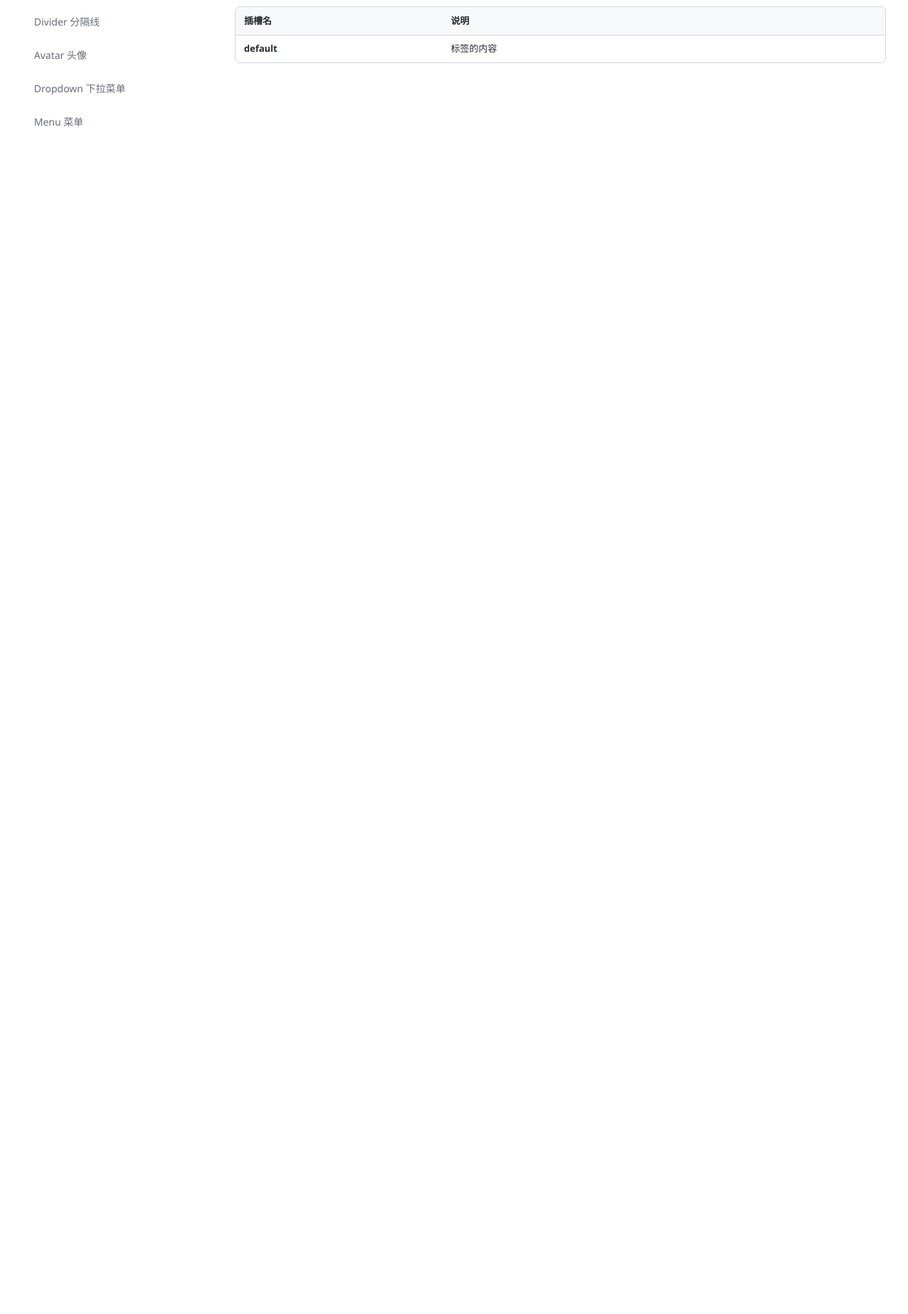
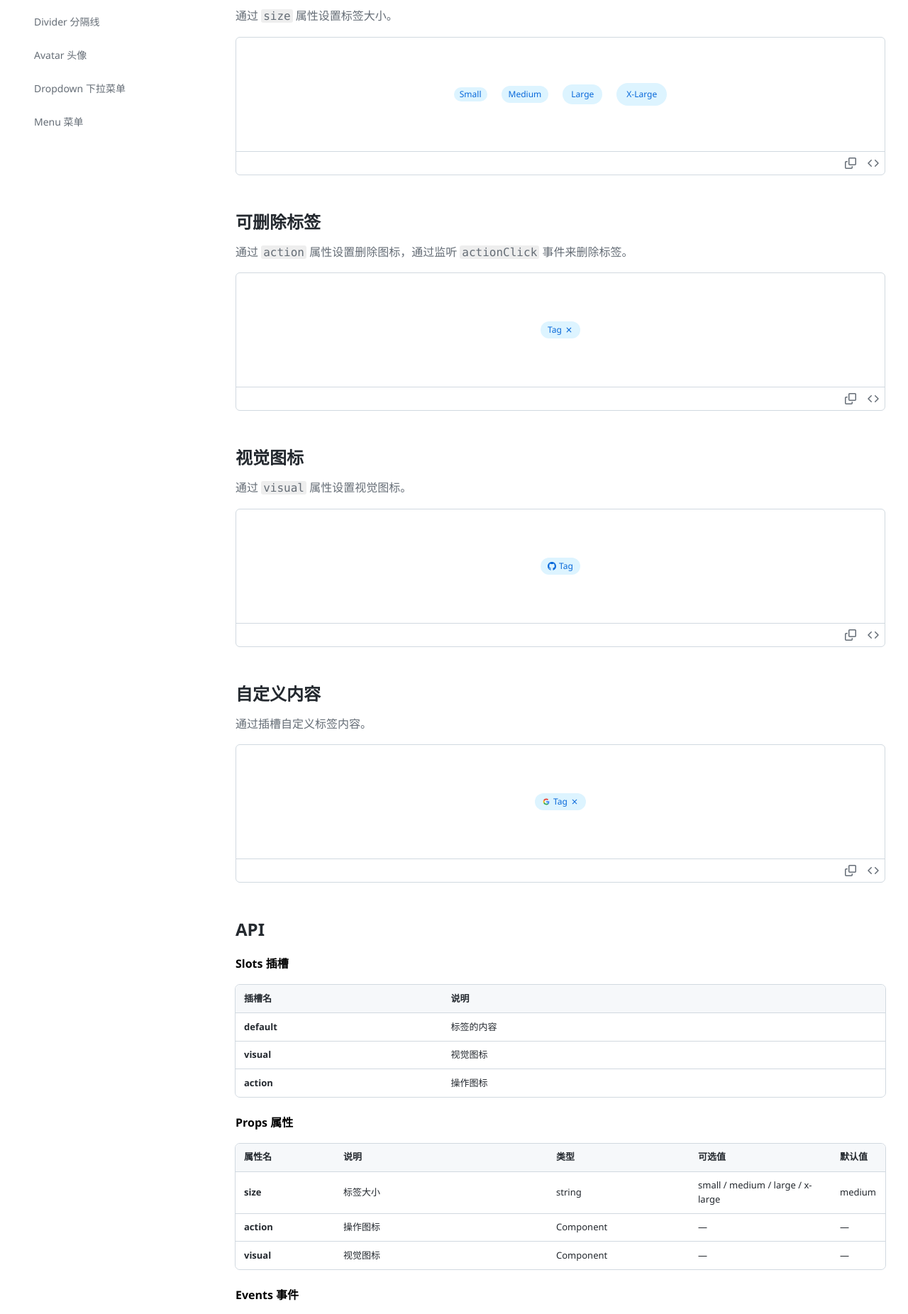
Before and after one commit to UnderHear-tools/UnderHear-Web, a Vue app in the folder UnderHear-frontend/: page /component/tag in a window 1280 px wide. Shown: the part 600-2452 px from the top of the page at 71% size. Before the commit the page ends 800 px from the top, so only its background shows below. Built offline with nearby package versions, Linux system fonts and the light colour scheme.

Commit message:
给zTag添加属性、事件以及插槽

```diff
--- a/UnderHear-frontend/src/components/z-ui/tag/zTag.vue
+++ b/UnderHear-frontend/src/components/z-ui/tag/zTag.vue
@@ -1,11 +1,53 @@
 <template>
-	<span class="z-tag">
-		<slot></slot>
+	<span class="z-tag" :class="[tagSize.get(props.size)]">
+        <span v-if="$slots.visual || props.visual" class="z-tag-visual-icon">
+            <slot name="visual">
+                <component :is="props.visual" size="12" />
+            </slot>
+        </span>
+        <span class="z-tag-content">
+            <slot></slot>
+        </span>
+        <button v-if="$slots.action || props.action" type="button" class="z-tag-action-button" @click.stop="handleActionClick">
+            <slot name="action">
+                <component :is="props.action" size="12" />
+            </slot>
+        </button>
 	</span>
 </template>
 
 <script setup lang="ts">
+import type { Component } from 'vue'
+
 // TechTag 组件 - 用于显示技术标签
+interface Props {
+    /** 标签尺寸 */
+    size?: 'small' | 'medium' | 'large' | 'x-large'
+    /** 操作icon */
+    action?: Component;
+    /** 视觉icon */
+    visual?: Component;
+}
+
+const props = withDefaults(defineProps<Props>(), {
+    size: 'medium'
+})
+
+const emit = defineEmits<{
+    'actionClick': [event: MouseEvent]
+}>()
+
+// 标签尺寸类名
+const tagSize = new Map<Props['size'], string>([
+    ['small', 'z-tag-small'],
+    ['medium', 'z-tag-medium'],
+    ['large', 'z-tag-large'],
+    ['x-large', 'z-tag-x-large']
+])
+
+function handleActionClick(event: MouseEvent) {
+    emit('actionClick', event)
+}
 </script>
 
 <style scoped>
@@ -13,9 +55,90 @@
     background-color: #ddf4ff;
     color: #0969da;
     padding: 0px 10px 0px 10px;
-    line-height: 22px;
     border-radius: 100px;
+    display: flex;
+    align-items: center;
+}
+
+.z-tag-content {
     font-size: 12px;
+    line-height: 12px;
+    height: 12px;
     font-weight: 500;
 }
+
+.z-tag-action-button {
+    cursor: pointer;
+    width: 12px;
+    height: 12px;
+    border-radius: 50%;
+    display: flex;
+    align-items: center;
+    justify-content: center;
+}
+
+.z-tag-visual-icon {
+    width: 12px;
+    height: 12px;
+    display: flex;
+    align-items: center;
+    justify-content: center;
+}
+
+.z-tag-small .z-tag-action-button {
+    margin-left: 2px;
+}
+
+.z-tag-medium .z-tag-action-button {
+    margin-left: 4px;
+}
+
+.z-tag-large .z-tag-action-button {
+    margin-left: 6px;
+}
+
+.z-tag-x-large .z-tag-action-button {
+    margin-left: 8px;
+}
+
+.z-tag-small .z-tag-visual-icon {
+    margin-right: 2px;
+}
+
+.z-tag-medium .z-tag-visual-icon {
+    margin-right: 4px;
+}
+
+.z-tag-large .z-tag-visual-icon {
+    margin-right: 6px;
+}
+
+.z-tag-x-large .z-tag-visual-icon {
+    margin-right: 8px;
+}
+
+.z-tag-action-button:hover {
+    background-color: #0969da;
+    color: #fff;
+}
+
+.z-tag-small {
+    padding: 0px 8px 0px 8px;
+    height: 20px;
+}
+
+.z-tag-medium {
+    padding: 0px 10px 0px 10px;
+    height: 24px;
+}
+
+.z-tag-large {
+    padding: 0px 12px 0px 12px;
+    height: 28px;
+}
+
+.z-tag-x-large {
+    padding: 0px 14px 0px 14px;
+    height: 32px;
+}
 </style>
--- a/UnderHear-frontend/src/module/components/views/components/tag.vue
+++ b/UnderHear-frontend/src/module/components/views/components/tag.vue
@@ -11,10 +11,74 @@
       </ComponentDocsDemoBlock>
     </ComponentDocsSection>
 
+    <ComponentDocsSection title="标签大小">
+      <template #description>通过 <code>size</code> 属性设置标签大小。</template>
+      <ComponentDocsDemoBlock :code="demo2Code">
+        <div class="tag-row">
+          <zTag size="small">Small</zTag>
+          <zTag size="medium">Medium</zTag>
+          <zTag size="large">Large</zTag>
+          <zTag size="x-large">X-Large</zTag>
+        </div>
+      </ComponentDocsDemoBlock>
+    </ComponentDocsSection>
+
+    <ComponentDocsSection title="可删除标签">
+      <template #description>通过 <code>action</code> 属性设置删除图标，通过监听 <code>actionClick</code> 事件来删除标签。</template>
+      <ComponentDocsDemoBlock :code="demo3Code">
+        <div class="tag-row">
+          <zTag :action="X" @actionClick="handleActionClick">Tag</zTag>
+        </div>
+      </ComponentDocsDemoBlock>
+    </ComponentDocsSection>
+
+    <ComponentDocsSection title="视觉图标">
+      <template #description>通过 <code>visual</code> 属性设置视觉图标。</template>
+      <ComponentDocsDemoBlock :code="demo4Code">
+        <div class="tag-row">
+          <zTag :visual="MarkGithub">Tag</zTag>
+        </div>
+      </ComponentDocsDemoBlock>
+    </ComponentDocsSection>
+
+    <ComponentDocsSection title="自定义内容">
+      <template #description>通过插槽自定义标签内容。</template>
+      <ComponentDocsDemoBlock :code="demo5Code">
+        <div class="tag-row">
+          <zTag>
+            Tag
+            <template #visual>
+              <svg aria-label="Google logo" width="12" height="12" xmlns="http://www.w3.org/2000/svg" viewBox="0 0 512 512"><g><path fill="#34a853" d="M153 292c30 82 118 95 171 60h62v48A192 192 0 0190 341"></path><path fill="#4285f4" d="m386 400a140 175 0 0053-179H260v74h102q-7 37-38 57"></path><path fill="#fbbc02" d="m90 341a208 200 0 010-171l63 49q-12 37 0 73"></path><path fill="#ea4335" d="m153 219c22-69 116-109 179-50l55-54c-78-75-230-72-297 55"></path></g></svg>
+            </template>
+            <template #action>
+              <svg xmlns="http://www.w3.org/2000/svg" width="12" height="12" viewBox="0 0 24 24"><path fill="currentColor" d="m12 13.4l-4.9 4.9q-.275.275-.7.275t-.7-.275t-.275-.7t.275-.7l4.9-4.9l-4.9-4.9q-.275-.275-.275-.7t.275-.7t.7-.275t.7.275l4.9 4.9l4.9-4.9q.275-.275.7-.275t.7.275t.275.7t-.275.7L13.4 12l4.9 4.9q.275.275.275.7t-.275.7t-.7.275t-.7-.275z"/></svg>
+            </template>
+          </zTag>
+        </div>
+      </ComponentDocsDemoBlock>
+    </ComponentDocsSection>
+
     <ComponentDocsSection title="API" variant="api">
+      <h4>Slots 插槽</h4>
       <zTable
         :columns="apiTableColumns"
         :data="apiTableRows"
+        row-key="name"
+        compact
+        :hoverable="false"
+      />
+      <h4 style="margin-top: 24px;">Props 属性</h4>
+      <zTable
+        :columns="propsTableColumns"
+        :data="propsTableRows"
+        row-key="name"
+        compact
+        :hoverable="false"
+      />
+      <h4 style="margin-top: 24px;">Events 事件</h4>
+      <zTable
+        :columns="eventsTableColumns"
+        :data="eventsTableRows"
         row-key="name"
         compact
         :hoverable="false"
@@ -30,6 +94,7 @@ import ComponentDocsDemoBlock from '@/module/components/components/ComponentDocs
 import ComponentDocsHeader from '@/module/components/components/ComponentDocsPage/ComponentDocsHeader.vue'
 import ComponentDocsPage from '@/module/components/components/ComponentDocsPage/ComponentDocsPage.vue'
 import ComponentDocsSection from '@/module/components/components/ComponentDocsPage/ComponentDocsSection.vue'
+import { X, MarkGithub } from '@/components/z-ui/icon/Octicons-vue/index.ts'
 
 const demo1Code = `<template>
   <div class="tag-row">
@@ -40,6 +105,74 @@ const demo1Code = `<template>
 <style scoped>
 .tag-row {
   display: flex;
+  align-items: center;
+  gap: 20px;
+}
+</style>`
+
+const demo2Code = `<template>
+  <div class="tag-row">
+    <zTag size="small">Small</zTag>
+    <zTag size="medium">Medium</zTag>
+    <zTag size="large">Large</zTag>
+    <zTag size="x-large">X-Large</zTag>
+  </div>
+</template>
+
+<style scoped>
+.tag-row {
+  display: flex;
+  align-items: center;
+  gap: 20px;
+}
+</style>`
+
+const demo3Code = `<template>
+  <div class="tag-row">
+    <zTag :action="X" @actionClick="handleActionClick">Tag</zTag>
+  </div>
+</template>
+
+<style scoped>
+.tag-row {
+  display: flex;
+  align-items: center;
+  gap: 20px;
+}
+</style>`
+
+const demo4Code = `<template>
+  <div class="tag-row">
+    <zTag :visual="MarkGithub">Tag</zTag>
+  </div>
+</template>
+
+<style scoped>
+.tag-row {
+  display: flex;
+  align-items: center;
+  gap: 20px;
+}
+</style>`
+
+const demo5Code = `<template>
+  <div class="tag-row">
+    <zTag>
+      Tag
+      <template #visual>
+        <svg aria-label="Google logo" width="12" height="12" xmlns="http://www.w3.org/2000/svg" viewBox="0 0 512 512"><g><path fill="#34a853" d="M153 292c30 82 118 95 171 60h62v48A192 192 0 0190 341"></path><path fill="#4285f4" d="m386 400a140 175 0 0053-179H260v74h102q-7 37-38 57"></path><path fill="#fbbc02" d="m90 341a208 200 0 010-171l63 49q-12 37 0 73"></path><path fill="#ea4335" d="m153 219c22-69 116-109 179-50l55-54c-78-75-230-72-297 55"></path></g></svg>
+      </template>
+      <template #action>
+        <svg xmlns="http://www.w3.org/2000/svg" width="12" height="12" viewBox="0 0 24 24"><path fill="currentColor" d="m12 13.4l-4.9 4.9q-.275.275-.7.275t-.7-.275t-.275-.7t.275-.7l4.9-4.9l-4.9-4.9q-.275-.275-.275-.7t.275-.7t.7-.275t.7.275l4.9 4.9l4.9-4.9q.275-.275.7-.275t.7.275t.275.7t-.275.7L13.4 12l4.9 4.9q.275.275.275.7t-.275.7t-.7.275t-.7-.275z"/></svg>
+      </template>
+    </zTag>
+  </div>
+</template>
+
+<style scoped>
+.tag-row {
+  display: flex;
+  align-items: center;
   gap: 20px;
 }
 </style>`
@@ -53,13 +186,71 @@ const apiTableRows = [
   {
     name: 'default',
     description: '标签的内容',
+  },
+  {
+    name: 'visual',
+    description: '视觉图标',
+  },
+  {
+    name: 'action',
+    description: '操作图标',
   }
 ]
+
+const propsTableColumns: ZTableColumn[] = [
+  { key: 'name', label: '属性名', rowHeader: true, minWidth: '140px' },
+  { key: 'description', label: '说明', minWidth: '300px', wrap: true },
+  { key: 'type', label: '类型', minWidth: '200px', wrap: true },
+  { key: 'options', label: '可选值', minWidth: '200px', wrap: true },
+  { key: 'default', label: '默认值', minWidth: '140px' },
+]
+
+const propsTableRows = [
+  {
+    name: 'size',
+    description: '标签大小',
+    type: 'string',
+    options: 'small / medium / large / x-large',
+    default: 'medium',
+  },
+  {
+    name: 'action',
+    description: '操作图标',
+    type: 'Component',
+    options: '—',
+    default: '—',
+  },
+  {
+    name: 'visual',
+    description: '视觉图标',
+    type: 'Component',
+    options: '—',
+    default: '—',
+  },
+]
+
+const eventsTableColumns: ZTableColumn[] = [
+  { key: 'name', label: '事件名', rowHeader: true, minWidth: '140px' },
+  { key: 'description', label: '说明', minWidth: '300px', wrap: true },
+]
+
+const eventsTableRows = [
+  {
+    name: 'actionClick',
+    description: '操作图标点击事件，可使用 event.stopPropagation() 阻止冒泡。',
+  },
+]
+
+function handleActionClick(event: MouseEvent) {
+  event.stopPropagation()
+  console.log('操作图标被点击')
+}
 </script>
 
 <style scoped>
 .tag-row {
   display: flex;
+  align-items: center;
   gap: 20px;
 }
 </style>
```
